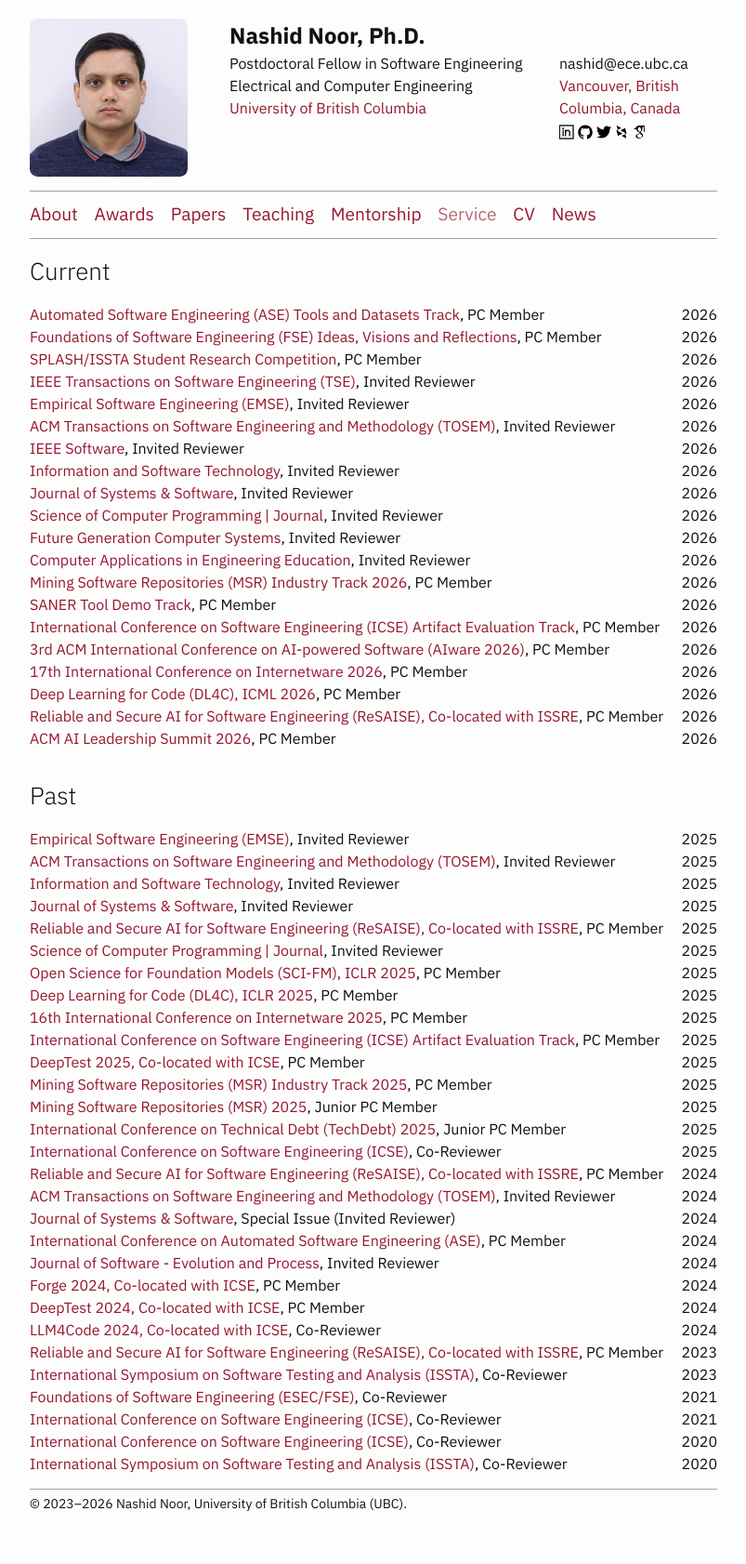
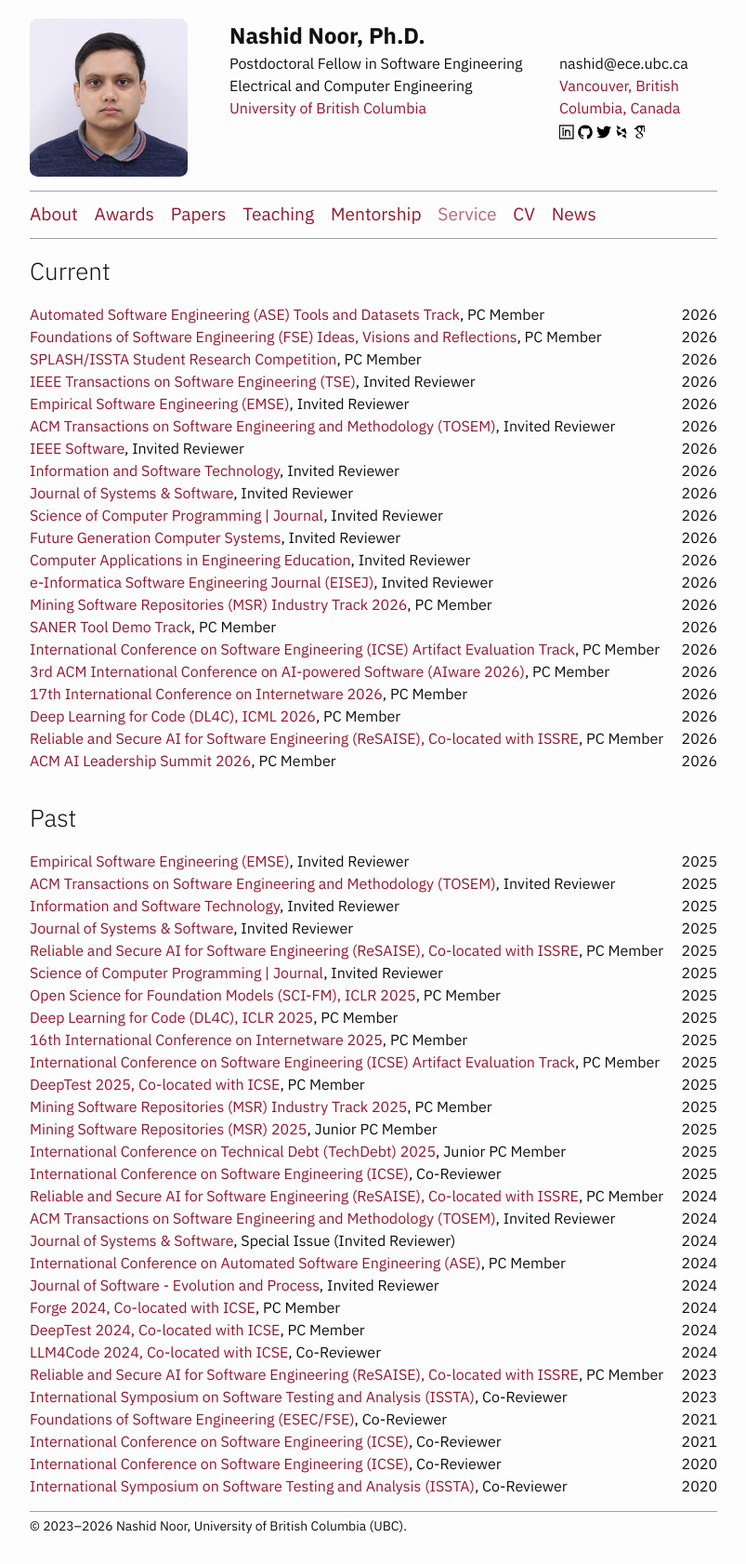
Before and after one commit to nashid/nashid.github.io, a Jekyll site: the page built from nav/service.md, in a window 1280 px wide. Shown: the whole page at 93% size, without its empty margins (238-1041 px from the left). Built offline with Jekyll 4.4.1, drawn with Linux system fonts in a browser that asks for light colours; before the commit the page ends 1658 px from its top, so only the background shows below that.

Commit message:
Add e-Informatica Software Engineering Journal reviewer role
Records the 2026 invited reviewer role for the e-Informatica Software
Engineering Journal in the service list, placed with the other 2026
journal entries. No news item is added, since the timeline covers
conference and workshop roles only.

```diff
--- a/_data/services.yml
+++ b/_data/services.yml
@@ -58,6 +58,11 @@
   role: Invited Reviewer
   year: 2026
   website: https://onlinelibrary.wiley.com/journal/10990542
+
+- name: e-Informatica Software Engineering Journal (EISEJ)
+  role: Invited Reviewer
+  year: 2026
+  website: https://www.e-informatyka.pl/index.php/einformatica/
 
 - name: Mining Software Repositories (MSR) Industry Track 2026
   role: PC Member
```
